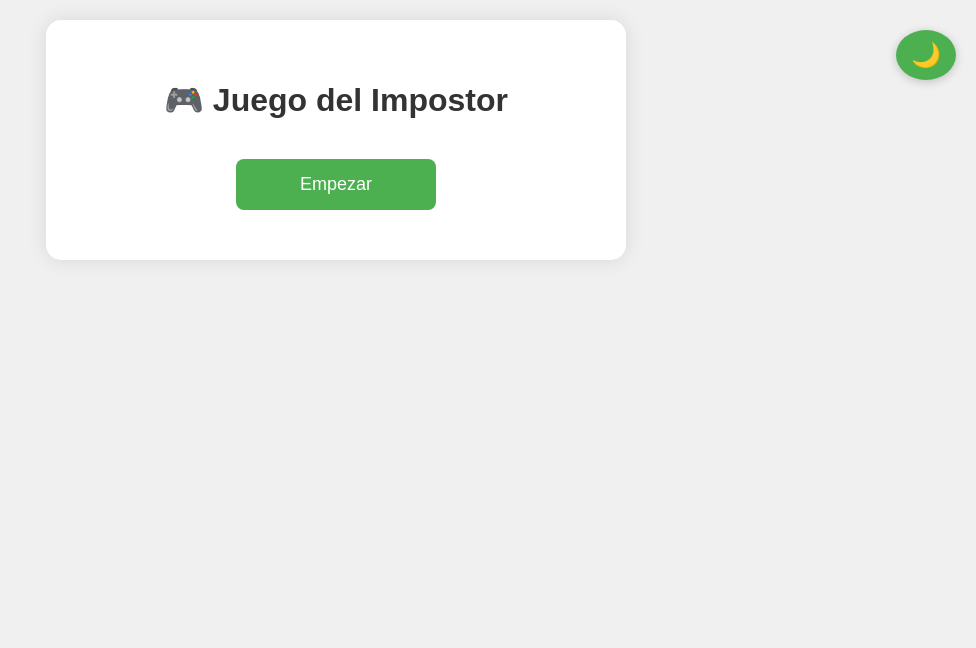
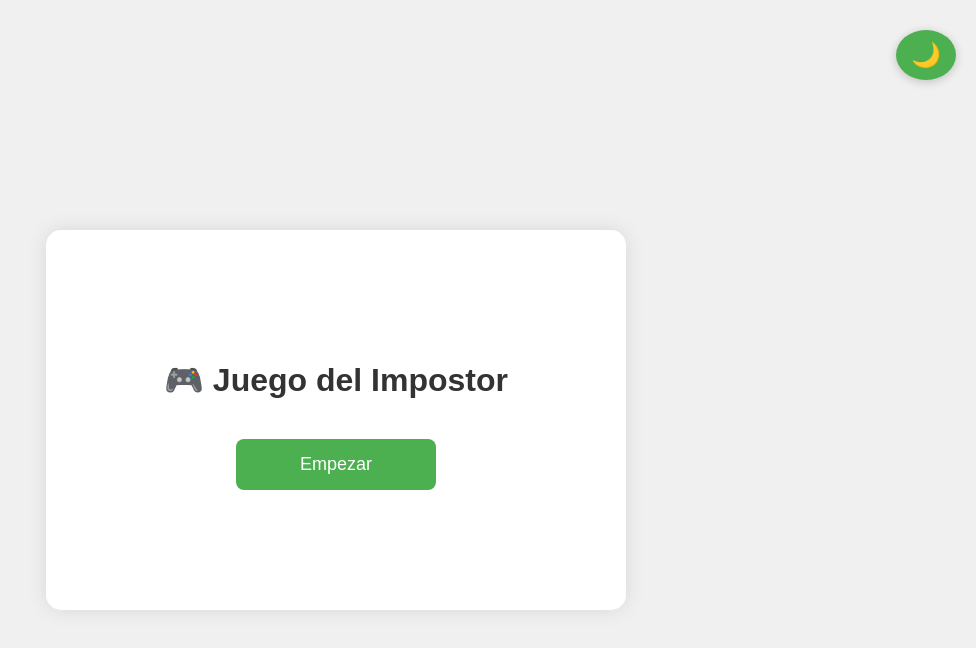
Before and after one commit to CarlGCB/impostor, a plain HTML site: page index.html in a window 1280 px wide. Shown: the whole page, without its empty margins (304-1280 px from the left). Drawn offline with Linux system fonts and the light colour scheme.

```diff
--- a/index.html
+++ b/index.html
@@ -12,7 +12,7 @@
             background-color: #f0f0f0;
             display: flex;
             justify-content: center;
-            align-items: flex-start;
+            align-items: center;
             min-height: 100vh;
             transition: background-color 0.3s, color 0.3s;
         }
@@ -155,7 +155,7 @@
         }
 
         .hidden {
-            display: none;
+            display: none !important;
         }
 
         .player-buttons {
@@ -378,6 +378,15 @@
             justify-content: center;
             width: 100%;
             position: relative;
+        }
+
+        /* Centrado vertical y horizontal para la pantalla de inicio */
+        #stepStart {
+            display: flex;
+            flex-direction: column;
+            justify-content: center;
+            align-items: center;
+            min-height: 300px;
         }
     </style>
 </head>
```
